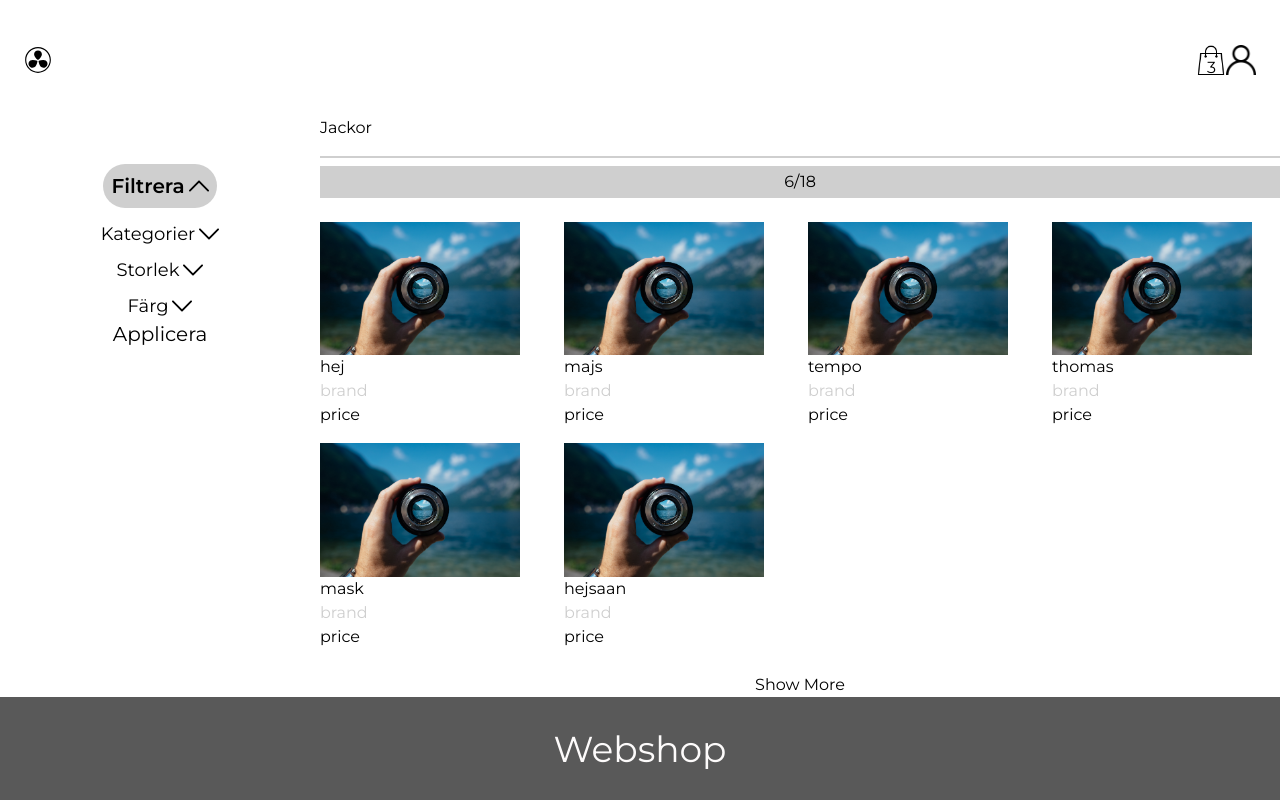
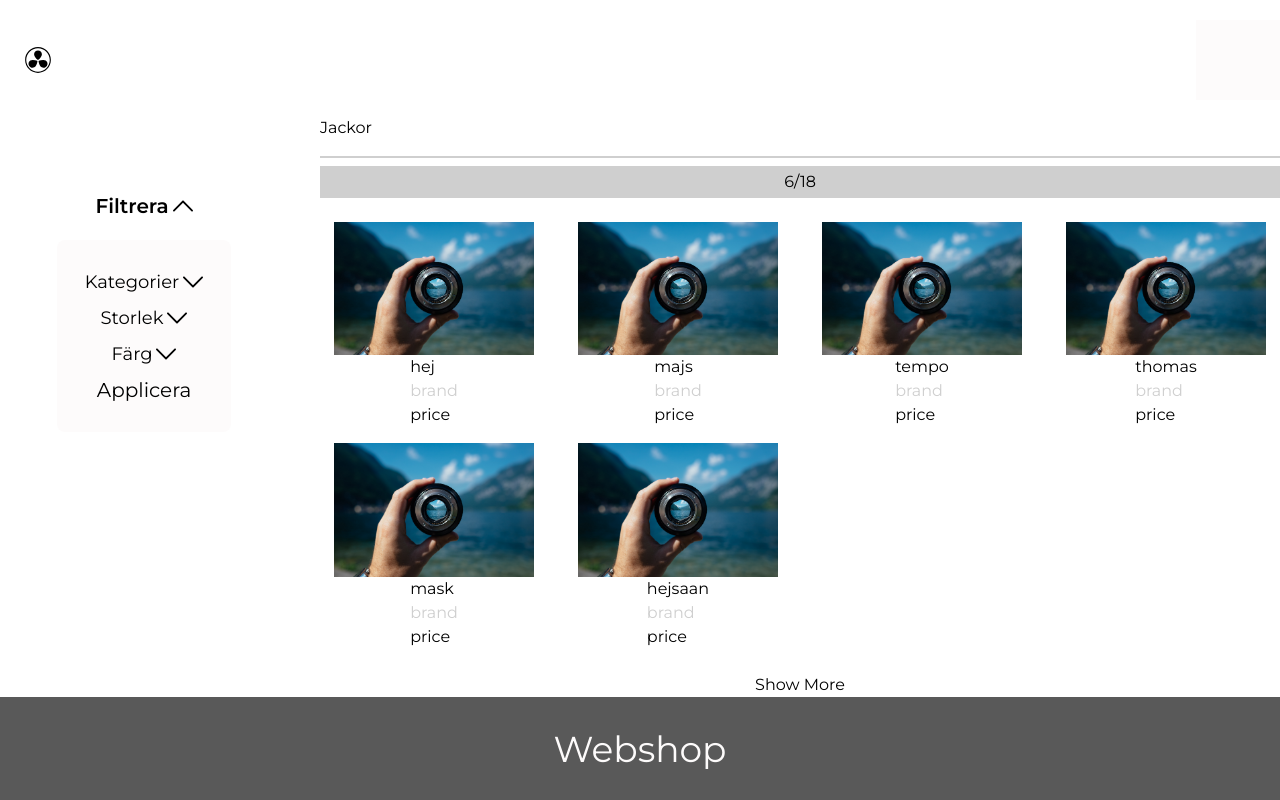
Before and after one commit to Rasmus3liasson/webshop, a Next.js app: page /clothes in a window 1280 px wide. Both pictures are taken after a click on the button "Filtrera". Shown: the top 800 px of the page. Built offline with nearby package versions, Linux system fonts and the light colour scheme.

Commit message:
position filter aside on smaller screens

```diff
--- a/src/app/clothes/FilterAside.tsx
+++ b/src/app/clothes/FilterAside.tsx
@@ -15,9 +15,9 @@ export default function FilterAside() {
   };
 
   return (
-    <aside className="flex flex-col items-center w-1/4 mt-16">
+    <aside className="flex flex-col items-center absolute top-5 right-4 md:relative w-1/4 mt-16">
       <button
-        className="font-semibold text-xl bg-greyLight rounded-full p-2 flex items-center gap-1"
+        className="font-semibold text-xl rounded-full p-2 flex items-center gap-1"
         onClick={toggleFilter}
       >
         Filtrera
@@ -31,19 +31,18 @@ export default function FilterAside() {
       </button>
 
       {filterBtn && (
-        <ul className="flex flex-col items-center gap-2 mt-3">
+        <ul className="flex flex-col items-center gap-2 mt-3 bg-white p-7 rounded-lg">
           <CategoryDropdown />
           <SizeDropdown />
           <ColorDropdown />
+          {/* button to link to querystring to apply filters */}
+          <Link href={"#"}>
+            <button className="text-xl  flex items-center active:scale-95 duration-100">
+              Applicera
+            </button>
+          </Link>
         </ul>
       )}
-
-      {/* button to link to querystring to apply filters */}
-      <Link href={"#"}>
-        <button className="text-xl  flex items-center active:scale-95 duration-100">
-          Applicera
-        </button>
-      </Link>
     </aside>
   );
 }
--- a/src/app/clothes/ProductContainer.tsx
+++ b/src/app/clothes/ProductContainer.tsx
@@ -34,7 +34,7 @@ export default function ProductContainer() {
     setProductItems(testArr.slice(0, moreItemsAdded));
   };
   return (
-    <section className="mt-4 w-3/4">
+    <section className="mt-4 md:w-3/4 w-full">
       <div className="border-b-2 border-greyLight ">
         <p className="mb-4">Jackor</p>
       </div>
@@ -48,7 +48,7 @@ export default function ProductContainer() {
           <div className="grid grid-cols-2 md:grid-cols-3 lg:grid-cols-4 gap-4 my-5 ">
             {productItems.map((product, index) => {
               return (
-                <div className="flex flex-col" key={index}>
+                <div className="flex flex-col items-center" key={index}>
                   <Image
                     src={"/dummy.jpeg"}
                     alt={product}
--- a/src/app/components/Header/page.tsx
+++ b/src/app/components/Header/page.tsx
@@ -27,13 +27,14 @@ export default function Header() {
           />
         </Link>
         <div
-          className={`flex items-center justify-between flex-col md:flex-row absolute md:relative top-24 md:top-0 right-0 p-5 rounded-b-2xl md:rounded-none w-full lg:flex animate-slideInNav  ${
+          className={`flex items-center justify-between flex-col md:flex-row absolute md:relative top-24 md:top-0 right-0 p-5 rounded-b-2xl md:rounded-none w-full lg:flex animate-slideInNav bg-white z-10 ${
             !isActive && "hidden"
           }`}
         >
-          <div>
+          <>
             <List />
-          </div>
+          </>
+
           <div>
             <SearchInput />
           </div>
```
